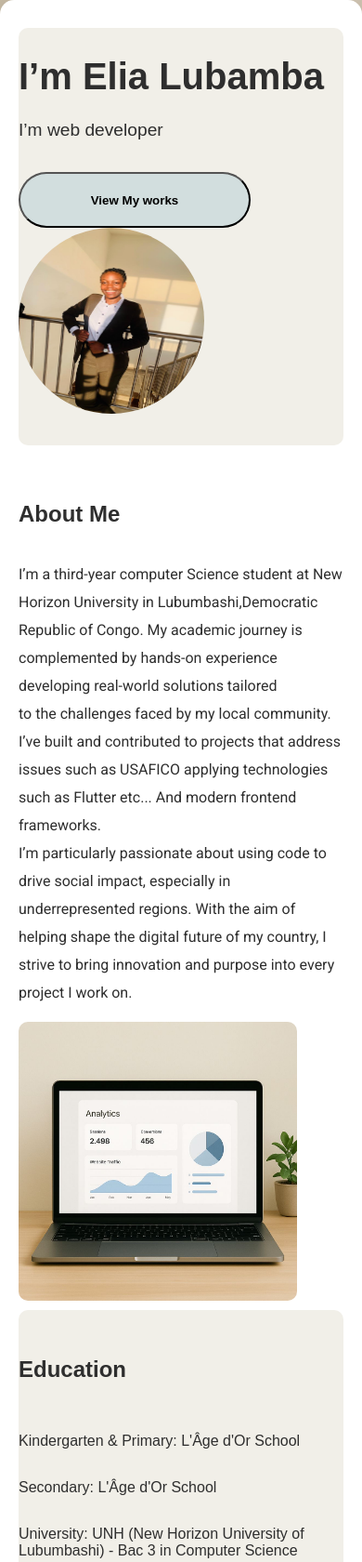
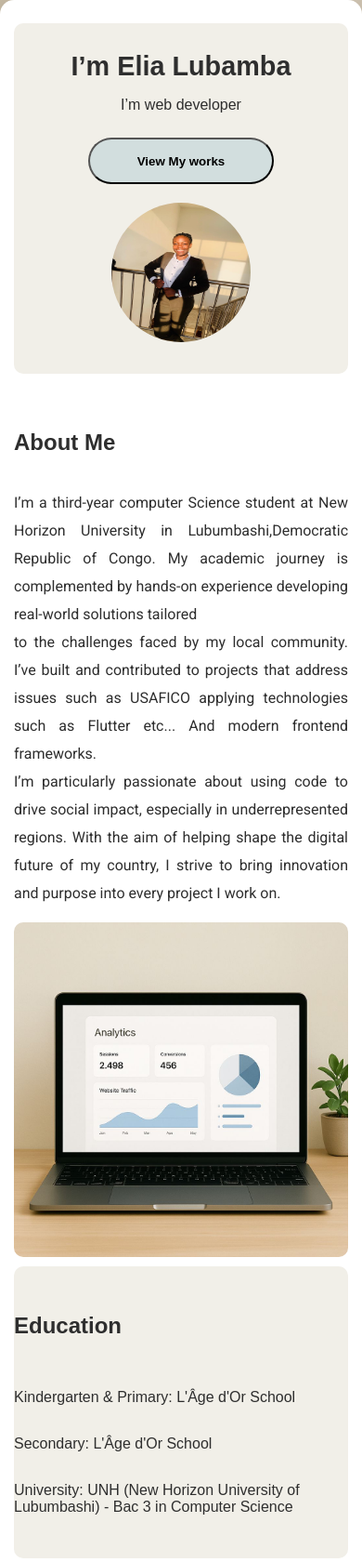
Before and after one commit to Ellutshi/portfolio2, a plain HTML site: page index.html in a window 390 px wide. Shown: the top 1680 px of the page at 93% size. Drawn offline with Linux system fonts and the light colour scheme.

Commit message:
Refactor Design.css for improved responsiveness

```diff
--- a/Design.css
+++ b/Design.css
@@ -230,3 +230,83 @@ table {background-color: #f1efe8;
   color: #101317;
 }
   border-radius: 10px;}
+
+
+@media (max-width: 768px) {
+
+  .container {
+    padding: 15px;
+  }
+
+  /* Intro section */
+  .intro {
+    flex-direction: column;
+    text-align: center;
+    gap: 20px;
+  }
+
+  .photo img {
+    width: 180px;
+    height: 180px;
+  }
+
+  /* About section */
+  .about-div {
+    flex-direction: column;
+    text-align: justify;
+  }
+
+  .about-content img {
+    max-width: 100%;
+    height: auto;
+  }
+
+  /* Skills */
+  .skills-grid {
+    justify-content: center;
+  }
+
+  /* Projects */
+  .project-list {
+    flex-direction: column;
+    align-items: center;
+  }
+
+  .project {
+    width: 90%;
+  }
+
+  .project img {
+    max-width: 100%;
+    height: auto;
+  }
+
+  /* Contact */
+  .contact {
+    flex-direction: column;
+    gap: 15px;
+    text-align: center;
+  }
+}
+
+@media (max-width: 480px) {
+
+  .text h1 {
+    font-size: 1.8em;
+  }
+
+  .text p {
+    font-size: 1em;
+    line-height: 30px;
+  }
+
+  button {
+    width: 200px;
+    height: 50px;
+  }
+
+  .photo img {
+    width: 150px;
+    height: 150px;
+  }
+}
```
